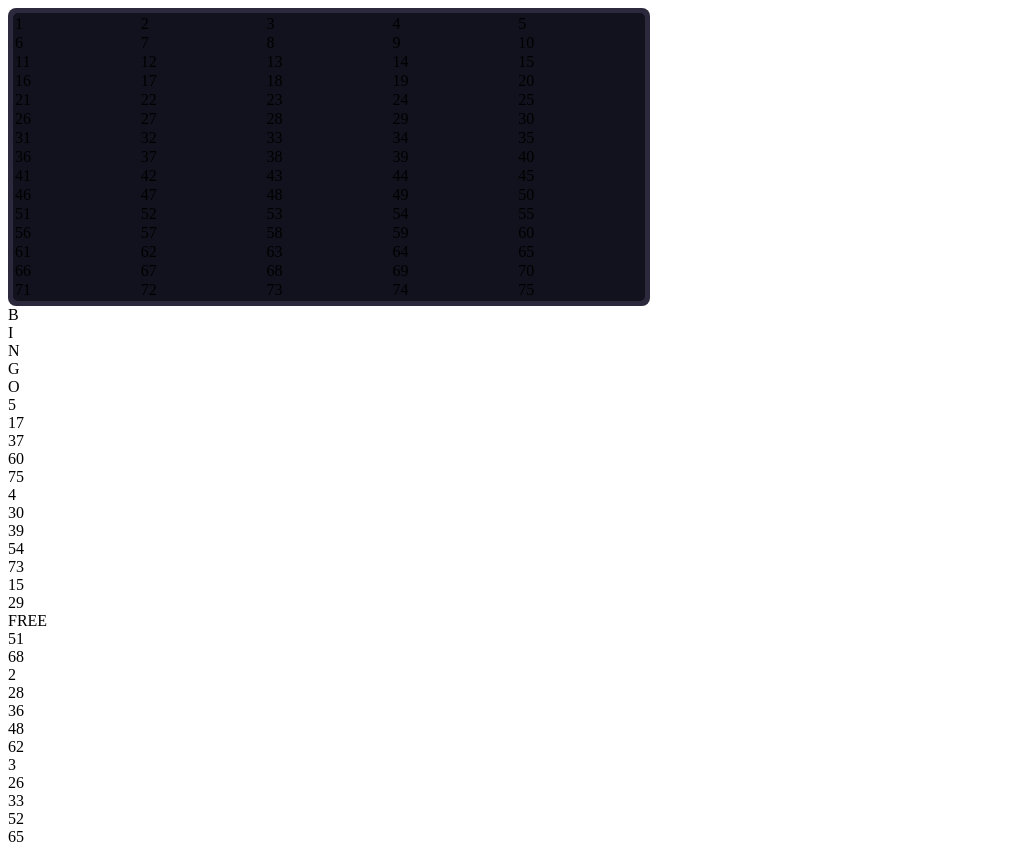
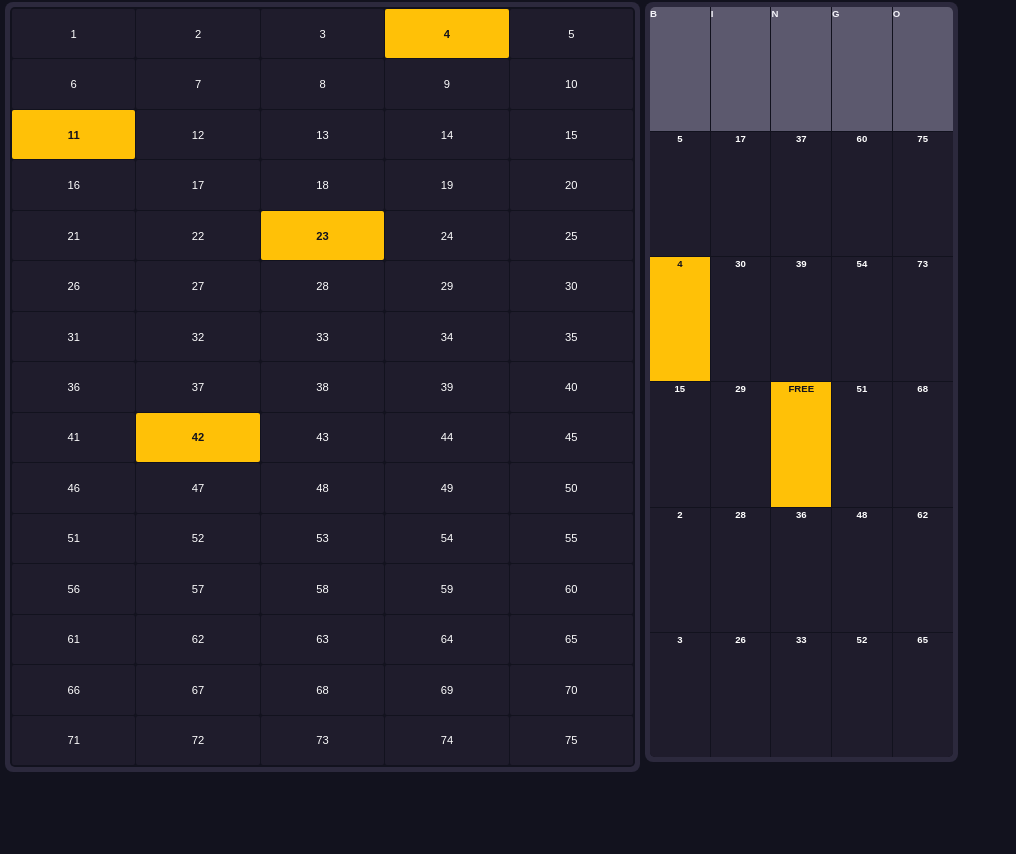
Before and after one commit to shgereadis-cpu/Abel-bingo, a plain HTML site: page index.html in a window 1280 px wide. Shown: the whole page, without its empty margins (0-1016 px from the left). After the commit the page ends 800 px from the top, so only its background shows below. Drawn offline with Linux system fonts and the light colour scheme.

Commit message:
Update style.css

```diff
--- a/style.css
+++ b/style.css
@@ -1,10 +1,45 @@
 /* style.css (የተጠናቀቀ ለምስል 2 ዲዛይን - 50/25/25 አቀማመጥ) */
 
-/* ... (ሌሎች ኮዶች ሳይቀየሩ ይቀራሉ) ... */
+/* አጠቃላይ ገጽታ ቅንብሮች */
+body {
+    font-family: Arial, sans-serif;
+    background-color: #12121e;
+    color: #f4f4f9;
+    margin: 0;
+    padding: 0;
+    width: 100%;
+    height: 100vh;
+    box-sizing: border-box;
+    overflow: hidden;
+}
+
+.main-wrapper {
+    width: 100%;
+    padding: 2px 5px;
+    box-sizing: border-box;
+    display: flex;
+    flex-direction: column;
+    height: 100vh;
+}
+
+/* ===== ራስጌ (Wallet / Stake) - በ HTML ውስጥ ተደብቋል ===== */
+.top-info-bar {
+    display: none;
+}
+
+/* ===== ዋናው የጨዋታ አካል (Triple Layout - 50/25/25) ===== */
+.game-area-grid {
+    display: flex;
+    flex-direction: row;
+    gap: 5px;
+    flex-grow: 1;
+    margin-bottom: 5px;
+    max-height: 95vh;
+}
 
 /* Master Grid Area (50% ስፋት) */
 .master-grid-wrapper {
-    width: 50%; /* Master Grid 50% ይይዛል */
+    width: 50%;
     height: 100%;
     display: flex;
     flex-direction: column;
@@ -13,9 +48,6 @@
     padding: 5px;
 }
 
-/* Called Number Display (B-11) CSS ይወገዳል */
-/* #called-number-display { ... } */
-
 /* Master Grid (5x15 Layout) */
 .master-grid {
     display: grid;
@@ -23,10 +55,94 @@
     grid-template-rows: repeat(15, 1fr);
     gap: 1px;
     padding: 2px;
-    flex-grow: 1; /* አሁን B-11 ስለሌለ ሙሉውን ቦታ ይይዛል */
+    flex-grow: 1;
     overflow: hidden;
     background-color: #12121e;
     border-radius: 5px;
 }
 
-/* ... (የተቀሩት Master Cell, Player Card, Vacuum Area ቅንብሮች ሳይቀየሩ ይቀራሉ) ... */
+.master-cell {
+    background-color: #1f1c2c;
+    color: #fff;
+    padding: 2px 0;
+    border-radius: 2px;
+    text-align: center;
+    font-size: 0.7em;
+    font-weight: 500;
+    display: flex;
+    align-items: center;
+    justify-content: center;
+}
+
+.master-cell.called {
+    background-color: #ffc107;
+    color: #12121e;
+    font-weight: bold;
+}
+
+/* Player Card Area (25% ስፋት) */
+.right-player-area {
+    width: 25%;
+    display: flex;
+    flex-direction: column;
+    height: 100%; /* ቁመቱን ይይዛል */
+}
+
+.card-box {
+    background-color: #2c293d;
+    border-radius: 8px;
+    padding: 5px;
+    margin-top: 0;
+    flex-grow: 1;
+    min-height: 0; /* ፍሌክስቦክስ ቁመት በትክክል እንዲሰራ */
+}
+
+.bingo-card-player {
+    display: grid;
+    grid-template-columns: repeat(5, 1fr);
+    grid-template-rows: repeat(6, 1fr);
+    gap: 1px;
+    background-color: #12121e;
+    border-radius: 5px;
+    overflow: hidden;
+    height: 100%;
+}
+
+/* የሴል እና ሄደር መጠን ለ 25% ስፋት እንዲመች ተስተካክሏል */
+.header {
+    padding: 1px 0; /* ቀንሷል */
+    font-size: 0.6em; /* ቀንሷል */
+    background-color: #5c596e;
+    font-weight: bold;
+}
+
+.cell {
+    padding: 1px 0; /* ቀንሷል */
+    font-size: 0.6em; /* ቀንሷል */
+    background-color: #1f1c2c;
+    color: #fff;
+    text-align: center;
+    font-weight: 600;
+}
+
+.cell.marked {
+    background-color: #ffc107;
+    color: #12121e;
+    font-weight: bold;
+}
+
+.cell.free-space {
+    background-color: #ffc107;
+}
+
+/* Vacuum Area (25% ስፋት) */
+.vacuum-area {
+    width: 25%;
+    height: 100%;
+}
+
+
+/* ===== የታችኛው አዝራሮች (Action Buttons) - በ HTML ውስጥ ተደብቋል ===== */
+.action-buttons {
+    display: none;
+}
```
